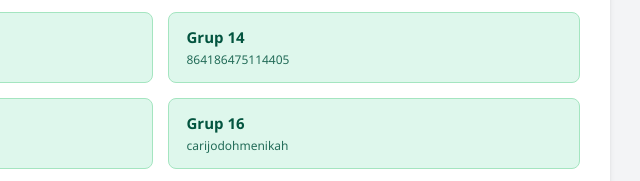
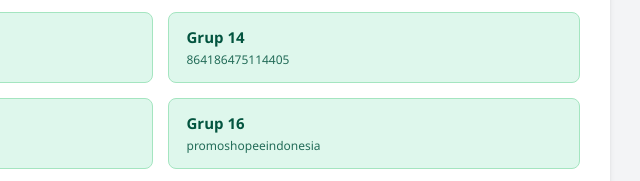
Before and after one commit to masojilink/link, a plain HTML site: page index.html in a window 1280 px wide. Shown: the part 2541-2722 px from the top of the page, 480-1120 px from the left. Drawn offline with Linux system fonts and the light colour scheme.

Commit message:
Update index.html

```diff
--- a/index.html
+++ b/index.html
@@ -222,7 +222,7 @@
             "https://www.facebook.com/groups/airdropindonesialink/",
             "https://www.facebook.com/groups/864186475114405/",
             "https://www.facebook.com/groups/255801894060685/",
-			"https://www.facebook.com/groups/carijodohmenikah/",
+			"https://www.facebook.com/groups/promoshopeeindonesia/",
             "https://www.facebook.com/groups/netizenplus62/"
         ],
 		"Kategori Indo Fashion": [
```
